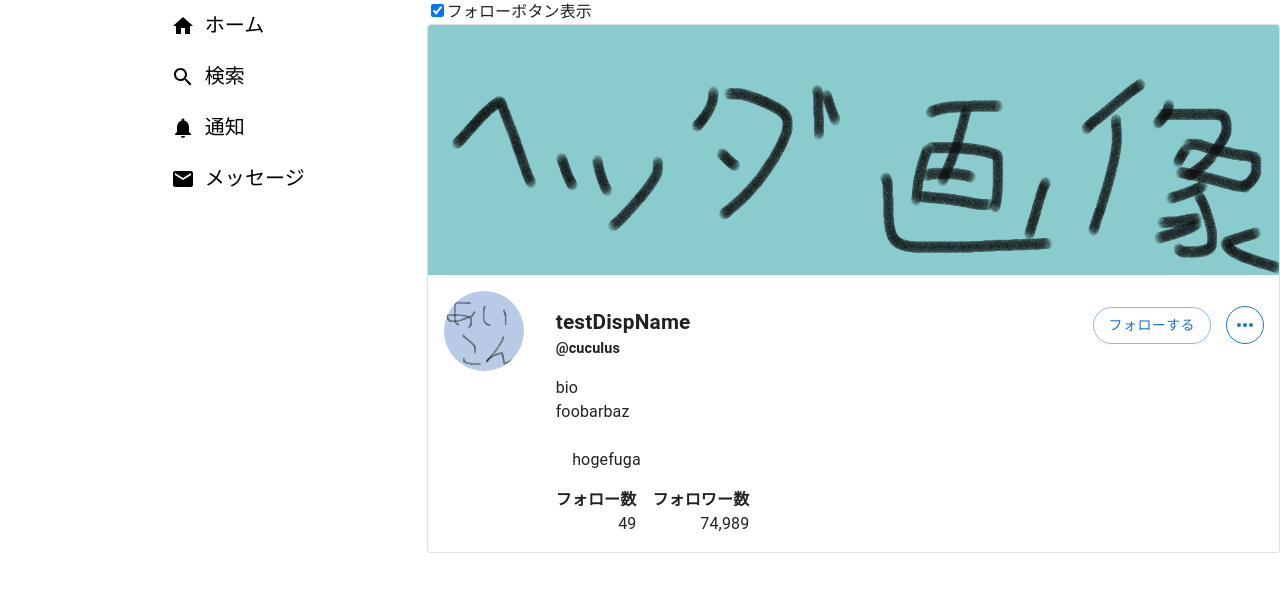
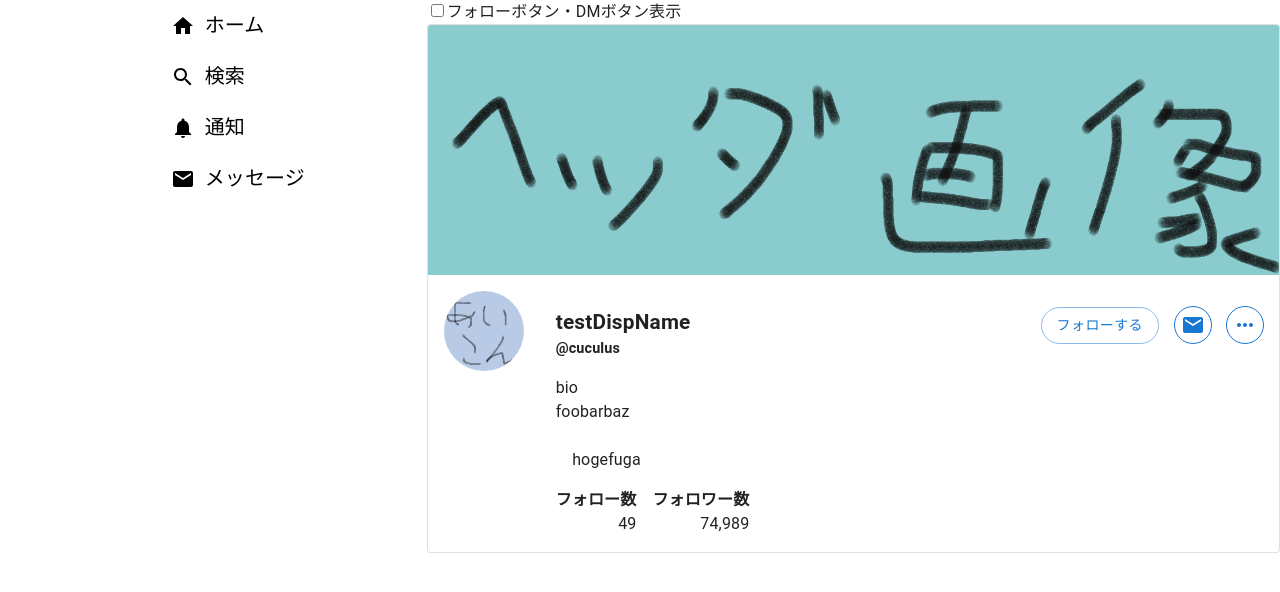
Before and after one commit to cuculus-dev/cuculus, a Next.js app: page /cuculus in a window 1280 px wide. Shown: the top 592 px of the page. Built offline with nearby package versions, Linux system fonts and the light colour scheme.

Commit message:
DMボタンのこと忘れてたので追加

```diff
--- a/src/components/user/ProfileCard.tsx
+++ b/src/components/user/ProfileCard.tsx
@@ -1,6 +1,6 @@
 'use client';
 
-import { MoreHoriz } from '@mui/icons-material';
+import { Mail, MoreHoriz } from '@mui/icons-material';
 import {
   Avatar,
   Box,
@@ -126,7 +126,7 @@ export default function ProfileCard({
   userName,
 }: ProfileCardProps) {
   // FIXME setShowFollowButton(globalState.me.id !== userId)
-  const [getShowFollowButton, setShowFollowButton] = useState(true);
+  const [getIsSelf, setShowFollowButton] = useState(false);
   const [getShowMoreMenu, setShowMoreMenu] = useState(false);
 
   const router = useRouter();
@@ -178,10 +178,10 @@ export default function ProfileCard({
           <label style={{ userSelect: 'none' }}>
             <input
               type="checkbox"
-              defaultChecked={getShowFollowButton}
-              onChange={() => setShowFollowButton(!getShowFollowButton)}
+              defaultChecked={getIsSelf}
+              onChange={() => setShowFollowButton(!getIsSelf)}
             />
-            フォローボタン表示
+            フォローボタン・DMボタン表示
           </label>
         </div>
       </div>
@@ -206,12 +206,26 @@ export default function ProfileCard({
                 <FillFlex>
                   <HFlex gap={2} justifyContent={'end'}>
                     {/* フォローボタン */}
-                    {getShowFollowButton && (
+                    {!getIsSelf && (
                       <FollowButton
                         followStatus={followStatus}
                         userId={userId}
                       />
                     )}
+
+                    {/* DMボタン */}
+                    {!getIsSelf && (
+                      <IconButton
+                        color="primary"
+                        variant="outlined"
+                        onClick={() => {
+                          /* FIXME */
+                        }}
+                      >
+                        <Mail />
+                      </IconButton>
+                    )}
+
                     {/* ミートボールボタン */}
                     <IconButton
                       ref={moreMenuRef}
```
